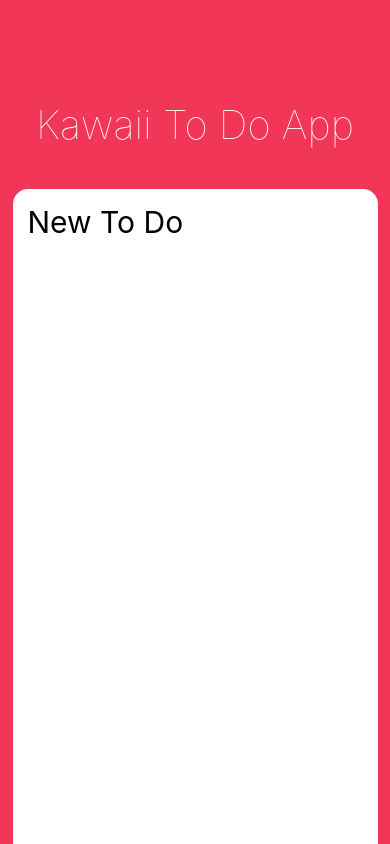
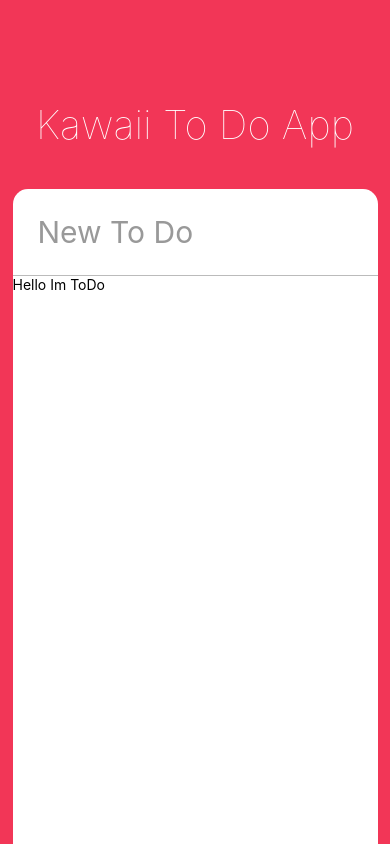
Before and after one commit to Kang-Yuchan/RN-Todo, a React Native app: screen / in a window 390 px wide. Built offline with nearby package versions, Linux system fonts and the light colour scheme.

Commit message:
Coding the UI part two

```diff
--- a/App.js
+++ b/App.js
@@ -1,18 +1,41 @@
 import React from 'react';
-import { StyleSheet, Text, View, StatusBar, TextInput, Dimensions, Platform } from 'react-native';
+import { StyleSheet, Text, View, StatusBar, TextInput, Dimensions, Platform, ScrollView } from 'react-native';
+import ToDo from './ToDo';
 
 const { height, width } = Dimensions.get('window');
 
-export default function App() {
+export default class App extends React.Component {
+	state = {
+		newToDo: ''
+	};
+	render() {
+		const { newToDo } = this.state;
 		return (
 			<View style={styles.container}>
 				<StatusBar barStyle="light-content" />
 				<Text style={styles.title}>Kawaii To Do App</Text>
 				<View style={styles.card}>
-				<TextInput style={styles.input} placeholder={'New To Do'} />
+					<TextInput
+						style={styles.input}
+						placeholder={'New To Do'}
+						value={newToDo}
+						onChangeText={this._controlNewToDo}
+						placeholderTextColor={'#999'}
+						returnKeyType={'done'}
+						autoCorrect={false}
+					/>
+					<ScrollView>
+						<ToDo />
+					</ScrollView>
 				</View>
 			</View>
 		);
+	}
+	_controlNewToDo = (text) => {
+		this.setState({
+			newToDo: text
+		});
+	};
 }
 
 const styles = StyleSheet.create({
@@ -34,7 +57,6 @@
 		width: width - 25,
 		borderTopLeftRadius: 15,
 		borderTopRightRadius: 15,
-		padding: 15,
 		...Platform.select({
 			ios: {
 				shadowColor: 'rgb(50, 50, 50)',
@@ -51,6 +73,9 @@
 		})
 	},
 	input: {
-		fontSize: 30
+		fontSize: 30,
+		borderBottomColor: '#bbb',
+		padding: 25,
+		borderBottomWidth: StyleSheet.hairlineWidth
 	}
 });
--- /dev/null
+++ b/ToDo.js
@@ -0,0 +1,14 @@
+import React from 'react';
+import { View, Text, TochableOpacity, StyleSheet } from 'react-native';
+
+export default class ToDo extends React.Component {
+	render() {
+		return (
+			<View>
+				<Text>Hello Im ToDo</Text>
+			</View>
+		);
+	}
+}
+
+const styles = StyleSheet.create({});
```
Lines whose indentation alone changed are shown as unchanged.
